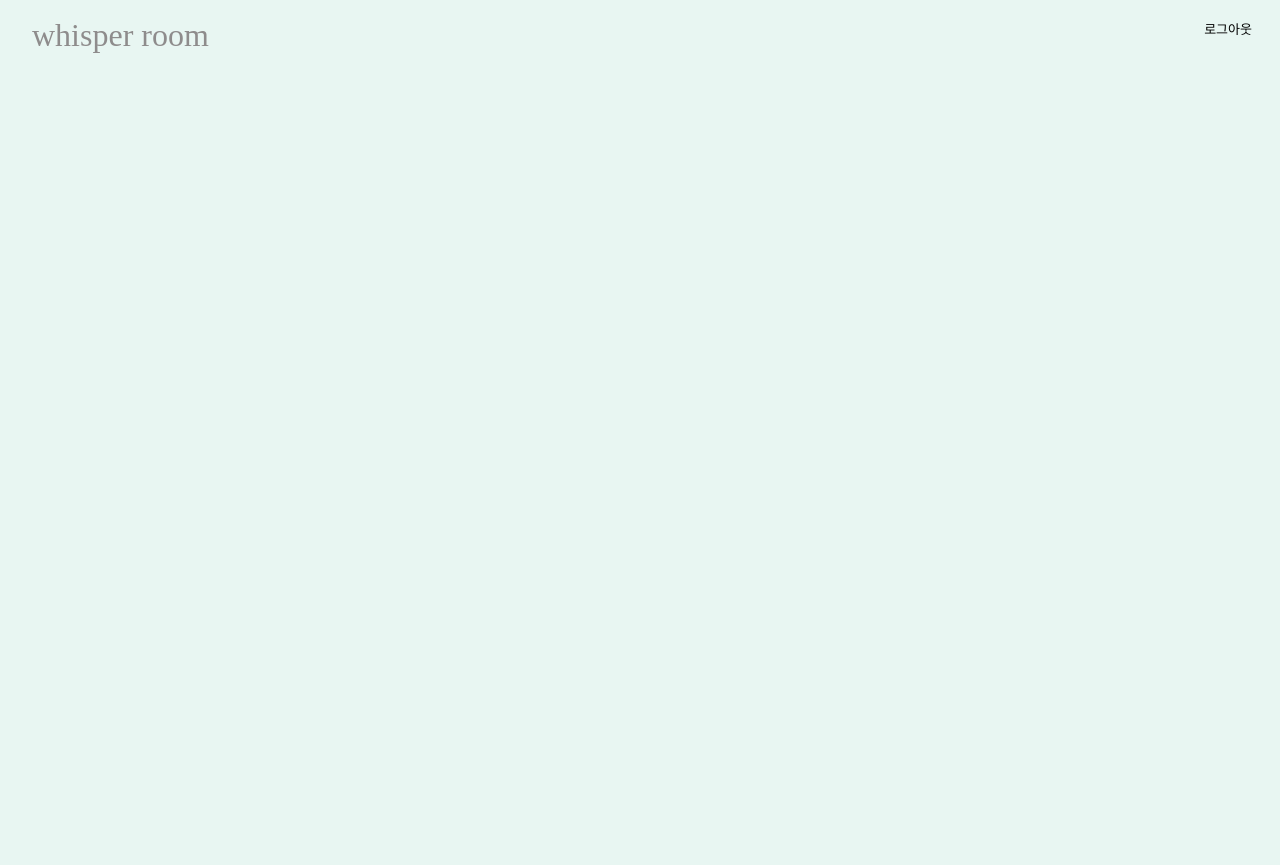
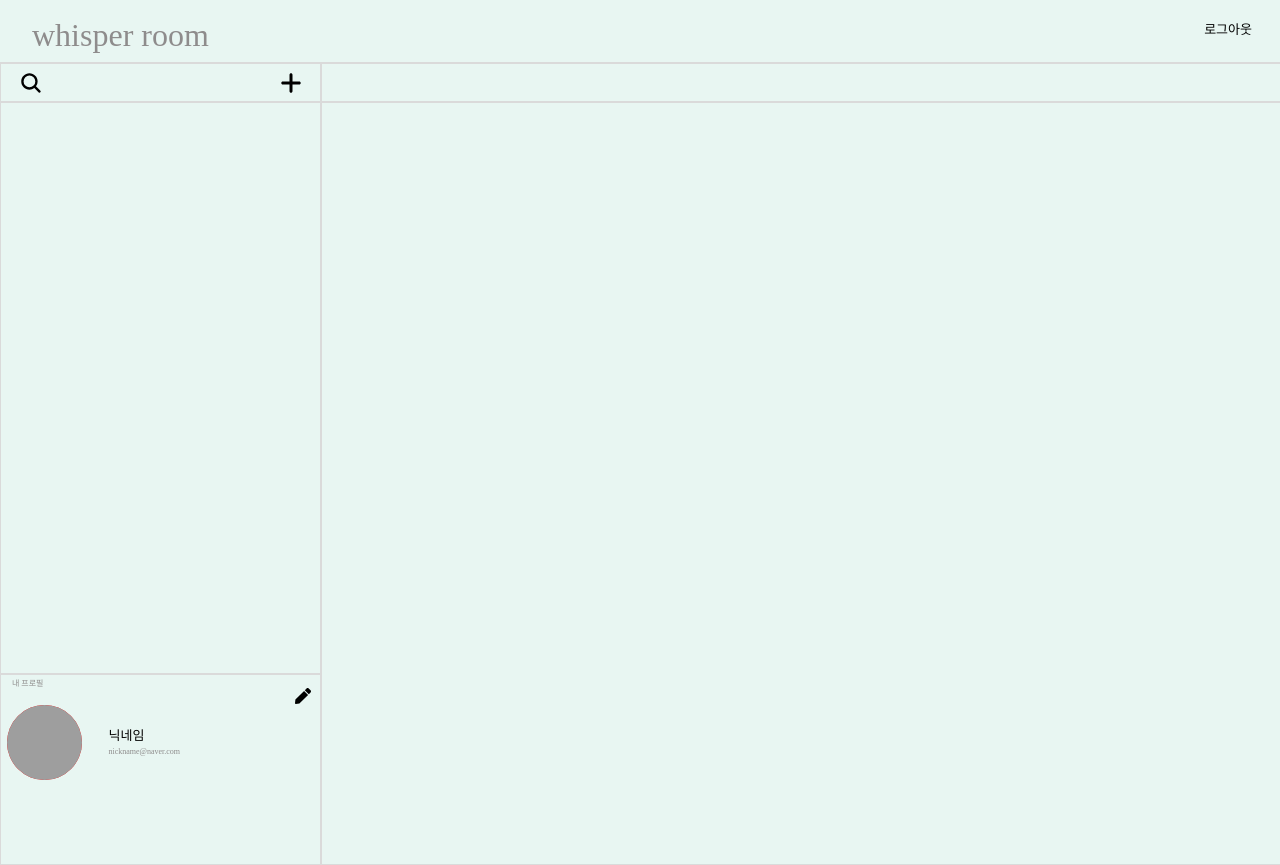
Before and after one commit to whisper-room/frontend, a React (Create React App) app: page /chatroom in a window 1280 px wide. Before the commit the page ends 800 px from the top, so only its background shows below. Built offline with nearby package versions, Linux system fonts and the light colour scheme; grey boxes are pictures that could not be loaded.

Commit message:
feat: chatroom 기본 구조

```diff
--- a/src/css/Chatroom.module.css
+++ b/src/css/Chatroom.module.css
@@ -3,6 +3,7 @@
   display: flex;
   flex-direction: row;
   justify-content: space-between;
+  border-bottom: 2px solid #dadada;
 }
 .header h1 {
   margin: 18px 0 10px 32px;
@@ -19,3 +20,76 @@
   background-color: #e8f6f2;
   font-size: 13px;
 }
+.chatroom_container {
+  width: 100vw;
+  height: 100vh;
+  display: grid;
+  grid-template-columns: 1fr 3fr;
+  grid-template-rows: 0.2fr 3fr 1fr;
+  box-sizing: border-box;
+}
+.chatroom_container > div {
+  width: 100%;
+  height: 100%;
+  border: 1px solid #dadada;
+}
+.chatroom_container div:nth-child(4) {
+  grid-row: span 2;
+}
+.chatroom_container > div:first-child {
+  display: flex;
+  flex-direction: row;
+  align-items: center;
+  justify-content: space-between;
+}
+.first_icon {
+  margin: 0 18px 0 18px;
+  font-size: 24px;
+}
+.profile_container {
+  display: flex;
+  flex-direction: column;
+  position: relative;
+}
+.profile_container > div:first-child {
+  width: 100%;
+  display: flex;
+  align-items: start;
+}
+.profile_container > div:first-child span {
+  color: #8e8c8c;
+  margin: 6px 0 0 11px;
+  font-size: 8px;
+}
+.profile_container > div:nth-child(2) {
+  width: 100%;
+  display: flex;
+  flex-direction: row;
+  margin-top: 17px;
+  margin-left: 11px;
+}
+.profile_container > div:nth-child(2) div {
+  display: flex;
+  align-items: start;
+}
+.profile_container > div:nth-child(2) div span:first-child {
+  font-size: 13px;
+  line-height: 100%;
+  margin-bottom: 6px;
+}
+.profile_container > div:nth-child(2) div span:last-child {
+  font-size: 8px;
+  color: #8e8c8c;
+}
+.img {
+  width: 75px;
+  height: 75px;
+  border-radius: 250px;
+  background-color: red;
+  margin-right: 27px;
+}
+.icon_pen {
+  position: absolute;
+  bottom: 160px;
+  right: 10px;
+}
--- a/src/css/Home.module.css
+++ b/src/css/Home.module.css
@@ -1,5 +1,8 @@
 body {
   background-color: #e8f6f2;
+  height: 100vh;
+  width: 100vw;
+  overflow: hidden;
   div {
     display: flex;
     flex-direction: column;
--- a/src/routes/Chatroom.js
+++ b/src/routes/Chatroom.js
@@ -1,4 +1,7 @@
 import styles from '../css/Chatroom.module.css';
+import { IoSearch } from 'react-icons/io5';
+import { FaPlus } from 'react-icons/fa6';
+import { FaPen } from 'react-icons/fa';
 
 function Chatroom() {
   return (
@@ -7,6 +10,28 @@ function Chatroom() {
         <h1>whisper room</h1>
         <button>로그아웃</button>
       </div>
+      <div className={styles.chatroom_container}>
+        <div>
+          <IoSearch className={styles.first_icon} />
+          <FaPlus className={styles.first_icon} />
+        </div>
+        <div></div>
+        <div></div>
+        <div></div>
+        <div className={styles.profile_container}>
+          <div>
+            <span>내 프로필</span>
+          </div>
+          <div>
+            <img className={styles.img} src="face.jpg" alt="" />
+            <div>
+              <span>닉네임</span>
+              <span>nickname@naver.com</span>
+            </div>
+            <FaPen className={styles.icon_pen} />
+          </div>
+        </div>
+      </div>
     </div>
   );
 }
```
Also changed, not shown: face.jpg (added).
